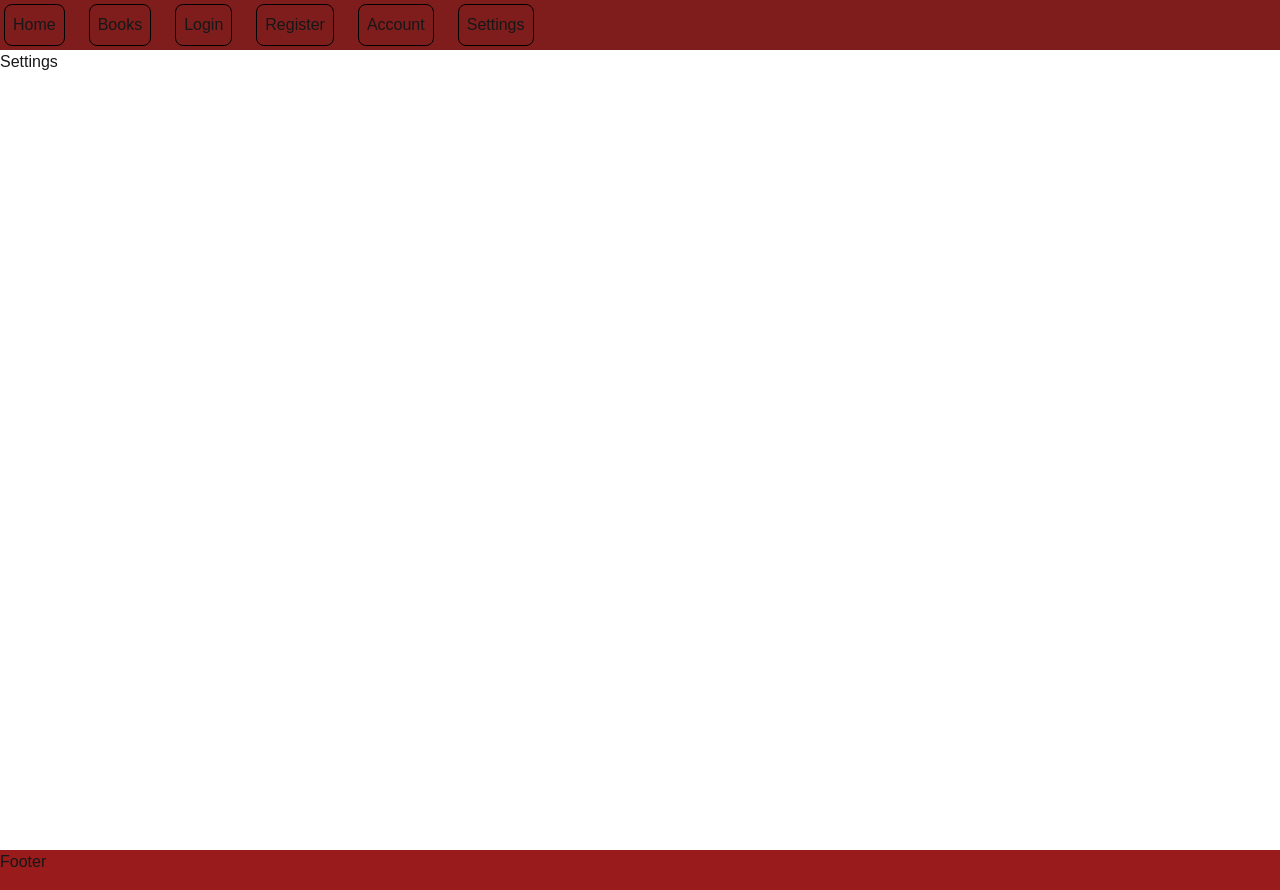
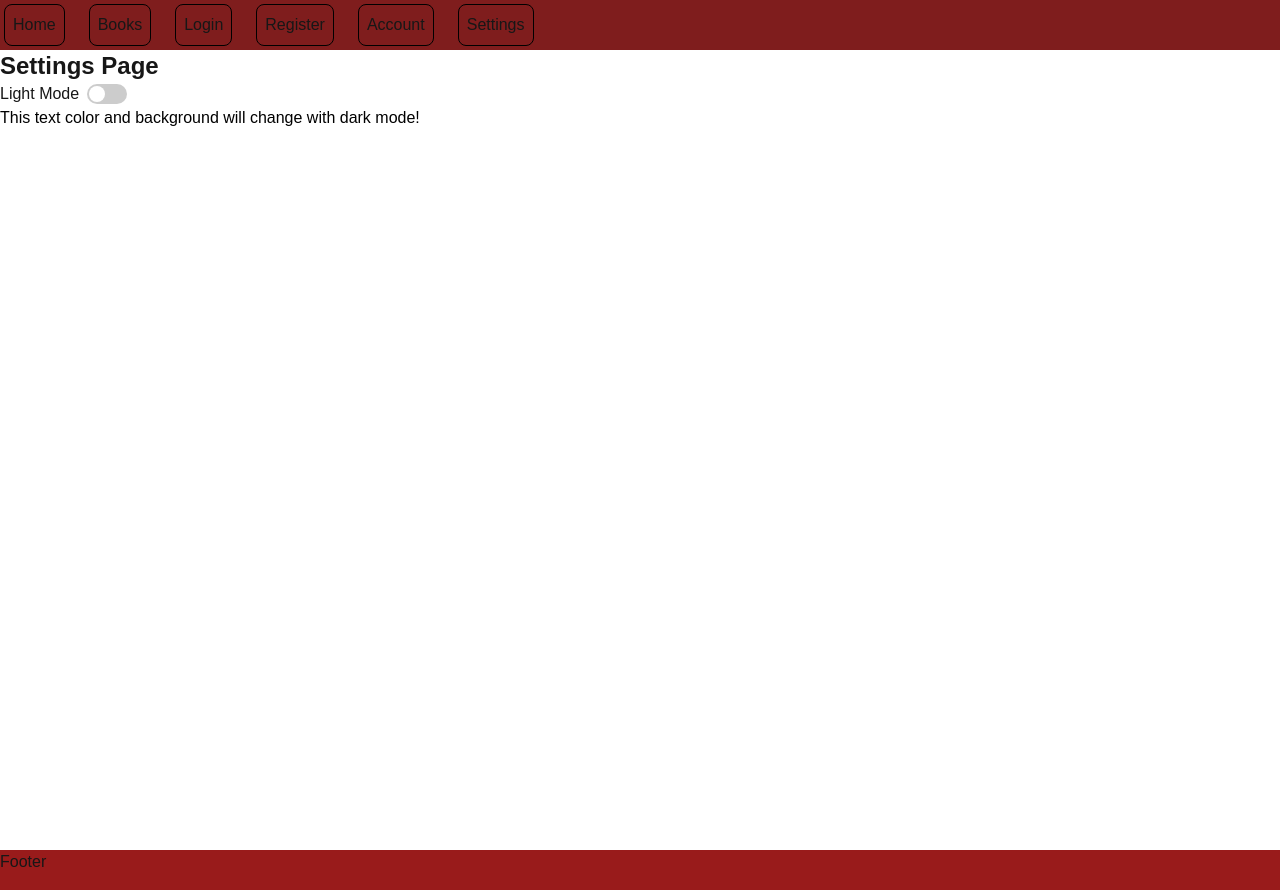
Before and after one commit to ChaceN89/library, a Next.js app in the folder frontend/: page /dashboard/settings in a window 1280 px wide. Built offline with nearby package versions, Linux system fonts and the light colour scheme.

Commit message:
added dark mode toggle in settings

```diff
--- a/frontend/src/app/dashboard/account/page.jsx
+++ b/frontend/src/app/dashboard/account/page.jsx
@@ -1,9 +1,13 @@
 // account/page.jsx
 import React from 'react'
+import ColorBoxes from '@/components/testing/ColorBoxes'
 
 function AccountPage() {
   return (
-    <div>Account</div>
+    <div>
+      <h1 className="text-2xl font-bold">Account Page</h1>
+      <ColorBoxes />
+    </div>
   )
 }
 
--- a/frontend/src/app/dashboard/settings/page.jsx
+++ b/frontend/src/app/dashboard/settings/page.jsx
@@ -1,10 +1,17 @@
 // settings/page.jsx
 
 import React from 'react'
+import DarkModeButton from '@/components/settings/DarkModeButton'
 
 function SettingsPage() {
   return (
-    <div>Settings</div>
+    <div>
+      <h1 className="text-2xl font-bold">Settings Page</h1>
+      <DarkModeButton />
+      <div className="bg-white dark:bg-gray-900 text-black dark:text-white">
+        <p>This text color and background will change with dark mode!</p>
+      </div>
+    </div>
   )
 }
 
--- /dev/null
+++ b/frontend/src/components/settings/DarkModeButton.jsx
@@ -0,0 +1,62 @@
+"use client"; // Enable client-side JavaScript
+
+import React, { useState, useEffect } from "react";
+import "../../styles/dark-mode.css";
+
+function DarkModeButton() {
+  const [darkMode, setDarkMode] = useState(false);
+
+  // Initialize the dark mode state based on user's system preference or localStorage
+  useEffect(() => {
+    const storedTheme = localStorage.getItem("theme");
+    const prefersDark =
+      window.matchMedia &&
+      window.matchMedia("(prefers-color-scheme: dark)").matches;
+
+    if (storedTheme === "dark" || (!storedTheme && prefersDark)) {
+      setDarkMode(true);
+      applyDark();
+    } else {
+      setDarkMode(false);
+      applyLight();
+    }
+  }, []);
+
+  // Apply Light Mode
+  const applyLight = () => {
+    document.documentElement.classList.remove("dark");
+  };
+
+  // Apply Dark Mode
+  const applyDark = () => {
+    document.documentElement.classList.add("dark");
+  };
+
+  // Toggle dark mode and store the preference in localStorage
+  const toggleDarkMode = () => {
+    if (darkMode) {
+      applyLight();
+      localStorage.setItem("theme", "light");
+    } else {
+      applyDark();
+      localStorage.setItem("theme", "dark");
+    }
+    setDarkMode(!darkMode); // Toggle the state
+  };
+
+  return (
+    <div className="flex items-center gap-2">
+      <span>{darkMode ? "Dark Mode" : "Light Mode"}</span>
+      <label className="toggle-switch">
+        <input
+          type="checkbox"
+          checked={darkMode}
+          onChange={toggleDarkMode} // Toggle on change
+        />
+        <span className="slider"></span>
+      </label>
+    </div>
+  );
+}
+
+export default DarkModeButton;
--- a/frontend/src/components/testing/ColorBoxes.jsx
+++ b/frontend/src/components/testing/ColorBoxes.jsx
@@ -44,10 +44,10 @@ const ColorBoxes = () => {
             key={index}
             className={`p-4 ${color.className} text-center transition duration-300 ease-in-out transform`}
           >
-            <p className={color.className.includes('bg-secondary') ? 'text-black' : 'text-white'}>
+            <p className={color.className.includes('bg-secondary') ? 'text-white' : 'text-black'}>
               {color.name}
             </p>
-            <p className={`text-sm ${color.className.includes('bg-secondary') ? 'text-black' : 'text-white'}`}>
+            <p className={`text-sm ${color.className.includes('bg-secondary') ? 'text-white' : 'text-black'}`}>
               {color.className.split(' ')[0]}
             </p>
           </div>
--- /dev/null
+++ b/frontend/src/styles/dark-mode.css
@@ -0,0 +1,44 @@
+.toggle-switch {
+  position: relative;
+  display: inline-block;
+  width: 40px;
+  height: 20px;
+}
+
+.toggle-switch input {
+  opacity: 0;
+  width: 0;
+  height: 0;
+}
+
+.slider {
+  position: absolute;
+  cursor: pointer;
+  top: 0;
+  left: 0;
+  right: 0;
+  bottom: 0;
+  background-color: #ccc;
+  transition: .4s;
+  border-radius: 20px;
+}
+
+.slider:before {
+  position: absolute;
+  content: "";
+  height: 16px;
+  width: 16px;
+  left: 2px;
+  bottom: 2px;
+  background-color: white;
+  transition: .4s;
+  border-radius: 50%;
+}
+
+input:checked + .slider {
+  background-color: #2196F3;
+}
+
+input:checked + .slider:before {
+  transform: translateX(20px);
+}
--- a/frontend/src/styles/globals.css
+++ b/frontend/src/styles/globals.css
@@ -2,24 +2,33 @@
 @tailwind components;
 @tailwind utilities;
 
+/* Light Mode Theme Variables */
 :root {
-  --background: #ffffff;
-  --foreground: #171717;
+  --primary: #ffffff;
+  --primary-dark: #f0f0f0;
+  --secondary: #171717;
+  --secondary-dark: #0f0f0f;
+  --accent: #7F1D1D;
+  --accent-dark: #541616;
 }
 
-@media (prefers-color-scheme: dark) {
-  /* :root {
-    --background: #0a0a0a;
-    --foreground: #ededed;
-  } */
+/* Dark Mode Theme Variables - Activated by the 'dark' class on the HTML element */
+:root.dark {
+  --primary: #0a0a0a;
+  --primary-dark: #0f0f0f;
+  --secondary: #ededed;
+  --secondary-dark: #f0f0f0;
+  --accent: #5f1515;
+  --accent-dark: #7F1D1D;
 }
 
 body {
-  color: var(--foreground);
-  background: var(--background);
+  color: var(--secondary);
+  background: var(--primary);
   font-family: Arial, Helvetica, sans-serif;
 }
 
+/* Extra Utility for Balancing Text */
 @layer utilities {
   .text-balance {
     text-wrap: balance;
--- a/frontend/tailwind.config.js
+++ b/frontend/tailwind.config.js
@@ -1,23 +1,22 @@
+// related to the gloabls.css stylesheets
+
 /** @type {import('tailwindcss').Config} */
 module.exports = {
   content: [
     "./src/pages/**/*.{js,ts,jsx,tsx,mdx}",
     "./src/components/**/*.{js,ts,jsx,tsx,mdx}",
     "./src/app/**/*.{js,ts,jsx,tsx,mdx}",
-  ],  theme: {
+  ],
+  darkMode: 'class', // Enable dark mode via 'class'
+  theme: {
     extend: {
       colors: {
-        // background: "var(--background)",
-        // foreground: "var(--foreground)",
-
-        primary: '#B7C6C6',  // Lighter primary color
-        'primary-dark': '#8A9A9A',  // Darker version of primary (closer to grayish black)
-
-        secondary: '#000000',  // Black as secondary color
-        'secondary-dark': '#1A1A1A',  // Darker version (slightly lighter than pure black)
-
-        accent: '#F8843D',  // Lighter accent color (orange)
-        'accent-dark': '#CC5500',  // Darker version of accent (deep orange)
+        primary: "var(--primary)",
+        "primary-dark": "var(--primary-dark)",
+        secondary: "var(--secondary)",
+        "secondary-dark": "var(--secondary-dark)",
+        accent: "var(--accent)",
+        "accent-dark": "var(--accent-dark)",
       },
       fontFamily: {
         'open-sans': ['Open Sans', 'sans-serif'],
```
